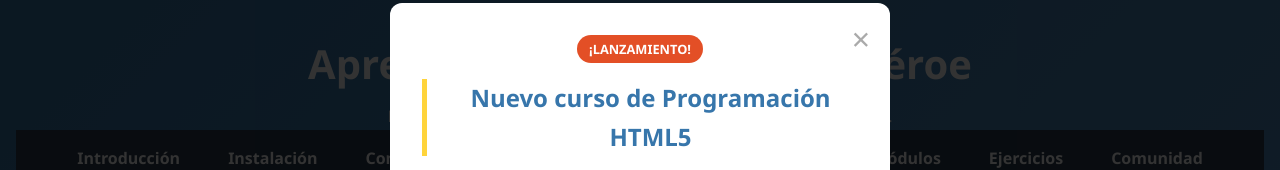
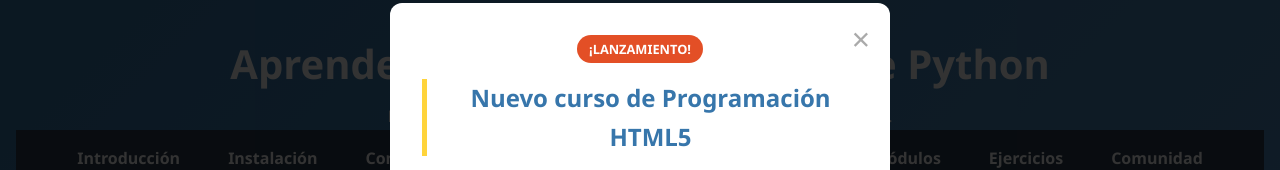
Before and after one commit to CarneAI/.python, a plain HTML site: page index.html in a window 1280 px wide. Shown: the top 170 px of the page. Drawn offline with Linux system fonts and the light colour scheme.

Commit message:
Update index.html

```diff
--- a/index.html
+++ b/index.html
@@ -26,7 +26,7 @@ height="0" width="0" style="display:none;visibility:hidden"></iframe></noscript>
 <!-- End Google Tag Manager (noscript) -->
 
     <header>
-        <h1>Aprende Python: De Cero a Héroe</h1>
+        <h1>Aprende los conceptos basicos de Python</h1>
         <p>La guía definitiva para dominar el lenguaje más versátil del mundo.</p>
 
         <nav>
```
